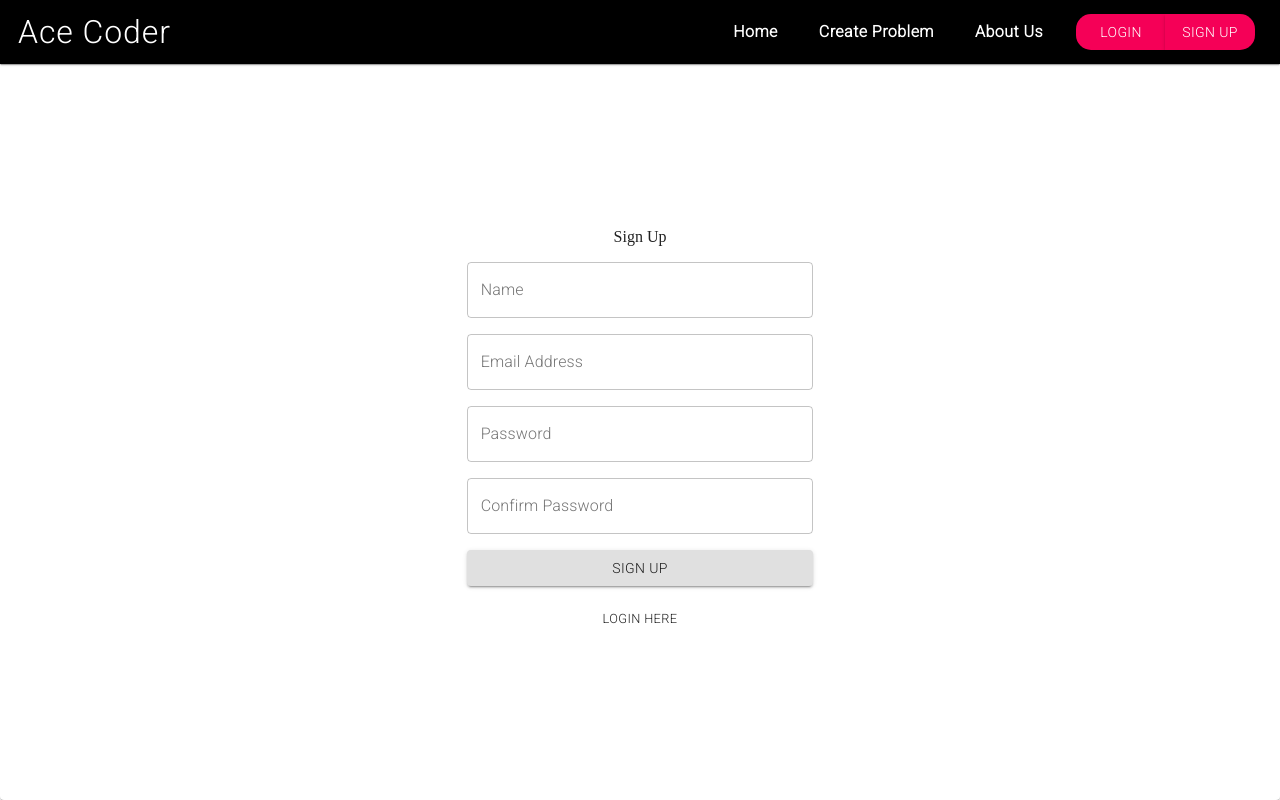
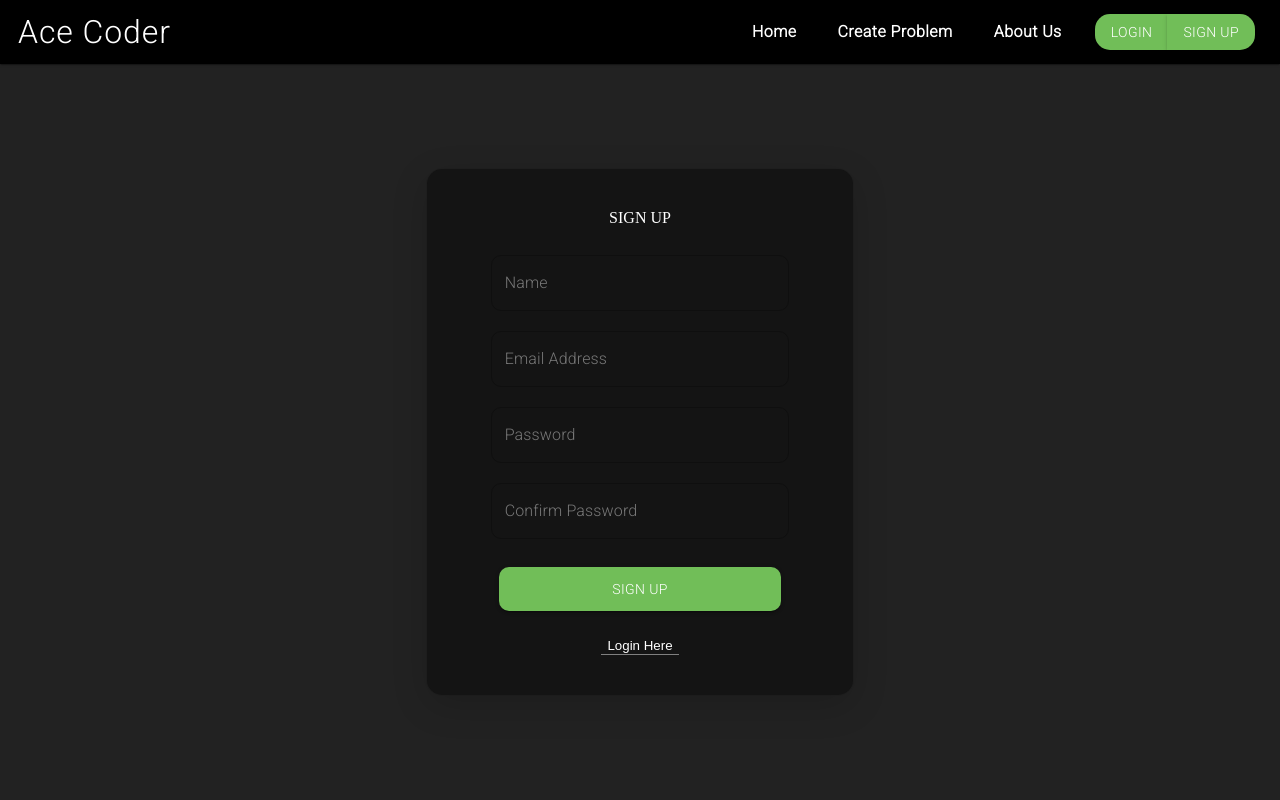
Before and after one commit to varinder681/AceCoder, a React (Create React App) app in the folder frontend/: page /register in a window 1280 px wide. Built offline with nearby package versions, Linux system fonts and the light colour scheme.

Commit message:
modify Login/Register screen

```diff
--- a/frontend/src/actions/userActions.js
+++ b/frontend/src/actions/userActions.js
@@ -20,6 +20,7 @@ const register = (user) => async (dispatch) => {
       type: USER_REGISTER_SUCCESS,
       payload: data,
     });
+    localStorage.setItem("userInfo",JSON.stringify(data))
     dispatch({
       type: USER_LOGIN_SUCCESS,
       payload: data,
@@ -42,6 +43,7 @@ const login = (user) => async (dispatch) => {
       type: USER_LOGIN_SUCCESS,
       payload: data,
     });
+    localStorage.setItem("userInfo",JSON.stringify(data))
   } catch (error) {
     dispatch({
         type : USER_LOGIN_FAIL,
@@ -54,6 +56,7 @@ export const logout = () => dispatch => {
     dispatch({
         type : USER_LOGIN_RESET
     })
+    localStorage.removeItem("userInfo")
 }
 
 export { register, login };
--- a/frontend/src/components/Header.js
+++ b/frontend/src/components/Header.js
@@ -63,15 +63,20 @@ const useStyles = makeStyles((theme) => ({
   login: {
     marginLeft: "25px",
     borderRadius: "15px",
-    width: "90px",
+    // width: "90px",
+    backgroundColor : "#71BE58",
     "&:hover": {
-      color: "white",
+      backgroundColor : "#468a30",
     },
   },
   signup: {
     marginRight: "25px",
     borderRadius: "15px",
-    width: "90px",
+    backgroundColor : "#71BE58",
+    "&:hover": {
+      backgroundColor : "#468a30",
+    },
+    // width: "90px",
   },
   menu: {
     marginLeft: "auto",
@@ -179,7 +184,7 @@ const Header = ({ history }) => {
           className={`${classes.signup} ${classes.login}`}
           onClick={handleLogout}
         >
-          logout
+          {`${userInfo.name} {logout}`}
         </Button>
       )}
     </>
--- a/frontend/src/reducers/userReducer.js
+++ b/frontend/src/reducers/userReducer.js
@@ -7,6 +7,9 @@ import {
     USER_LOGIN_SUCCESS,
     USER_LOGIN_RESET
 } from '../constants/userConstants'
+
+const user=localStorage.getItem("userInfo")
+const userInfoFromStorage=user?JSON.parse(user):null
 
 
 const initialStateUserRegisterReducer = {loading : false,error : null}
@@ -35,7 +38,8 @@ export const userRegisterReducer = (state=initialStateUserRegisterReducer,action
 }
 
 const initialStateUserLoginReducer = {
-    loading : false,error : null
+    loading : false,error : null,
+    userInfo : userInfoFromStorage
 }
 
 export const userLoginReducer = (state=initialStateUserLoginReducer,action) => {
--- a/frontend/src/screens/LoginScreen.js
+++ b/frontend/src/screens/LoginScreen.js
@@ -11,12 +11,61 @@ const useStyles = makeStyles((theme) => ({
   container: {
     paddingTop: "4rem",
     height: "100%",
-    // backgroundColor : '#000'
+    backgroundColor: "#222222",
   },
   card: {
-    padding: "2rem",
+    padding: "2rem 4rem 5rem",
+    borderRadius: "15px",
+    boxShadow:
+      "rgba(0, 0, 0, 0.16) 0px 10px 36px 0px, rgba(0, 0, 0, 0.06) 0px 0px 0px 1px",
+    backgroundColor: "#141414",
+    color: "white",
+    textTransform: "uppercase",
   },
-  input: {},
+  textfield : {
+    width: "100%",
+    marginTop : "20px",
+    borderRadius: "10px",
+    boxSizing :"border-box",
+    "& .MuiOutlinedInput-root.Mui-focused .MuiOutlinedInput-notchedOutline":{
+      border : "1px #FFFFFF solid"
+    }
+  },
+  input: {
+    color: "#FFFFFF",
+    boxSizing :"border-box",
+    borderRadius: "10px",
+    textTransform: "none",
+  },
+  login: {
+    width: "100%",
+    border: "transparent",
+    cursor : "pointer",
+    marginTop : "20px",
+    /* border: 2px solid red; */
+    padding: "3.5% 3%",
+    borderRadius: "10px",
+    color: "white",
+    backgroundColor: "#71BE58",
+    "&:hover" : {
+      backgroundColor : "#468a30"
+    },
+    "&:active": {
+      backgroundColor : "#25660f"
+    },
+    "&:disabled" : {
+      color : "white"
+    }
+  },
+  register : {
+    color : "white",
+    backgroundColor : "transparent",
+    border : "transparent",
+    borderBottom : "1px solid grey",
+    marginTop : "15px",
+    outline : "none",
+    cursor : "pointer"
+  }
 }));
 const LoginScreen = ({ history }) => {
   const classes = useStyles();
@@ -66,42 +115,57 @@ const LoginScreen = ({ history }) => {
               Sign In
             </Grid>
 
-            <Grid container justify="center" item xs={12}>
+            {/* <Grid container justify="center" item xs={12}> */}
             <TextField
               id="outlined-email-address-input"
-                label="Email Address"
+              placeholder="Email Address"
               type="email"
               variant="outlined"
-                style={{ width: "100%" }}
               value={email}
               onChange={(e) => setEmail(e.target.value)}
+              className={classes.textfield}
+              InputProps={{
+                className: classes.input,
+              }}
             />
-            </Grid>
-            <Grid container justify="center" item xs={12}>
+            {/* </Grid> */}
+            {/* <Grid container justify="center" item xs={12}> */}
             <TextField
               id="outlined-password-input"
-                label="Password"
+              placeholder="Password"
               type="password"
               autoComplete="current-password"
               variant="outlined"
-                style={{ width: "100%" }}
               value={password}
               onChange={(e) => setPassword(e.target.value)}
+              className={classes.textfield}
+              InputProps={{
+                className: classes.input,
+              }}
             />
-            </Grid>
+            {/* </Grid> */}
+
             <Grid container justify="center" item xs={12}>
             <Button
               disabled={loading}
               onClick={handleSubmit}
               style={{ width: "100%" }}
               variant="contained"
+              className={classes.login}
             >
-                Sign In
+              { loading ? `Signing In` : `Sign In`}
             </Button>
             {error && error.error}
             </Grid>
-            <Grid container item xs={12} justify='center'>
-              <Button onClick={()=>history.push('/register')} style={{ fontSize: "0.8rem" }}>Register Here</Button>
+
+            <Grid container item xs={12} justify="center">
+              <button
+                onClick={() => history.push("/register")}
+                style={{ fontSize: "0.8rem" }}
+                className={classes.register}
+              >
+                Register Here
+              </button>
             </Grid>
           </Grid>
         </Grid>
--- a/frontend/src/screens/RegisterScreen.js
+++ b/frontend/src/screens/RegisterScreen.js
@@ -11,12 +11,60 @@ const useStyles = makeStyles((theme) => ({
   container: {
     paddingTop: "4rem",
     height: "100%",
-    // backgroundColor : '#000'
+    backgroundColor: "#222222",  },
+  card: {
+    padding: "2rem 4rem 2rem",
+    borderRadius: "15px",
+    boxShadow:
+      "rgba(0, 0, 0, 0.16) 0px 10px 36px 0px, rgba(0, 0, 0, 0.06) 0px 0px 0px 1px",
+    backgroundColor: "#141414",
+    color: "white",
+    textTransform: "uppercase",
   },
-  card: {
-    padding: "2rem",
+  textfield : {
+    width: "100%",
+    marginTop : "20px",
+    borderRadius: "10px",
+    boxSizing :"border-box",
+    "& .MuiOutlinedInput-root.Mui-focused .MuiOutlinedInput-notchedOutline":{
+      border : "1px #FFFFFF solid"
+    }
   },
-  input: {},
+  input: {
+    color: "#FFFFFF",
+    boxSizing :"border-box",
+    borderRadius: "10px",
+    textTransform: "none",
+  },
+  register : {
+    width: "100%",
+    border: "transparent",
+    cursor : "pointer",
+    marginTop : "20px",
+    /* border: 2px solid red; */
+    padding: "3.5% 3%",
+    borderRadius: "10px",
+    color: "white",
+    backgroundColor: "#71BE58",
+    "&:hover" : {
+      backgroundColor : "#468a30"
+    },
+    "&:active": {
+      backgroundColor : "#25660f"
+    },
+    "&:disabled" : {
+      color : "white"
+    }
+  },
+  login :{
+    color : "white",
+    backgroundColor : "transparent",
+    border : "transparent",
+    borderBottom : "1px solid grey",
+    marginTop : "10px",
+    outline : "none",
+    cursor : "pointer"
+  }
 }));
 const RegisterScreen = ({ history }) => {
   const classes = useStyles();
@@ -71,69 +119,85 @@ const RegisterScreen = ({ history }) => {
             <Grid container justify="center" item xs={12}>
               Sign Up
             </Grid>
-            <Grid container justify="center" item xs={12}>
+            {/* <Grid container justify="center" item xs={12}> */}
               <TextField
                 id="outlined-name-input"
-                label="Name"
+                placeholder="Name"
                 type="text"
                 variant="outlined"
                 style={{ width: "100%" }}
                 value={name}
                 onChange={(e) => setName(e.target.value)}
+                className={classes.textfield}
+                InputProps={{
+                  className: classes.input,
+                }}
               />
-            </Grid>
-            <Grid container justify="center" item xs={12}>
+            {/* </Grid> */}
+            {/* <Grid container justify="center" item xs={12}> */}
               <TextField
                 id="outlined-email-input"
-                label="Email Address"
+                placeholder="Email Address"
                 type="email"
                 variant="outlined"
                 style={{ width: "100%" }}
                 value={email}
                 onChange={(e) => setEmail(e.target.value)}
+                className={classes.textfield}
+                InputProps={{
+                  className: classes.input,
+                }}
               />
-            </Grid>
-            <Grid container justify="center" item xs={12}>
+            {/* </Grid> */}
+            {/* <Grid container justify="center" item xs={12}> */}
               <TextField
                 id="outlined-password-input"
-                label="Password"
+                placeholder="Password"
                 type="password"
                 autoComplete="current-password"
                 variant="outlined"
                 style={{ width: "100%" }}
                 value={password}
+                className={classes.textfield}
+                InputProps={{
+                  className: classes.input,
+                }}
                 onChange={(e) => setPassword(e.target.value)}
               />
-            </Grid>
-            <Grid container justify="center" item xs={12}>
+            {/* </Grid> */}
+            {/* <Grid container justify="center" item xs={12}> */}
               <TextField
                 id="outlined-confirm-password-input"
-                label="Confirm Password"
+                placeholder="Confirm Password"
                 type="password"
                 variant="outlined"
                 style={{ width: "100%" }}
                 value={confirmPassword}
                 onChange={(e) => setConfirmPassword(e.target.value)}
+                className={classes.textfield}
+                InputProps={{
+                  className: classes.input,
+                }}
               />
-            </Grid>
+            {/* </Grid> */}
             <Grid container justify="center" item xs={12}>
               <Button
                 disabled={loading}
                 onClick={handleSubmit}
-                style={{ width: "100%" }}
                 variant="contained"
+                className={classes.register}
               >
-                Sign Up
+                {loading ? `Signing up` : `Sign Up`}
               </Button>
               {error && error.error}
             </Grid>
             <Grid container item xs={12} justify="center">
-              <Button
+              <button
                 onClick={() => history.push("/login")}
-                style={{ fontSize: "0.8rem" }}
+                className={classes.login}
               >
                 Login Here
-              </Button>
+              </button>
             </Grid>
           </Grid>
         </Grid>
```
Lines whose indentation alone changed are shown as unchanged.
